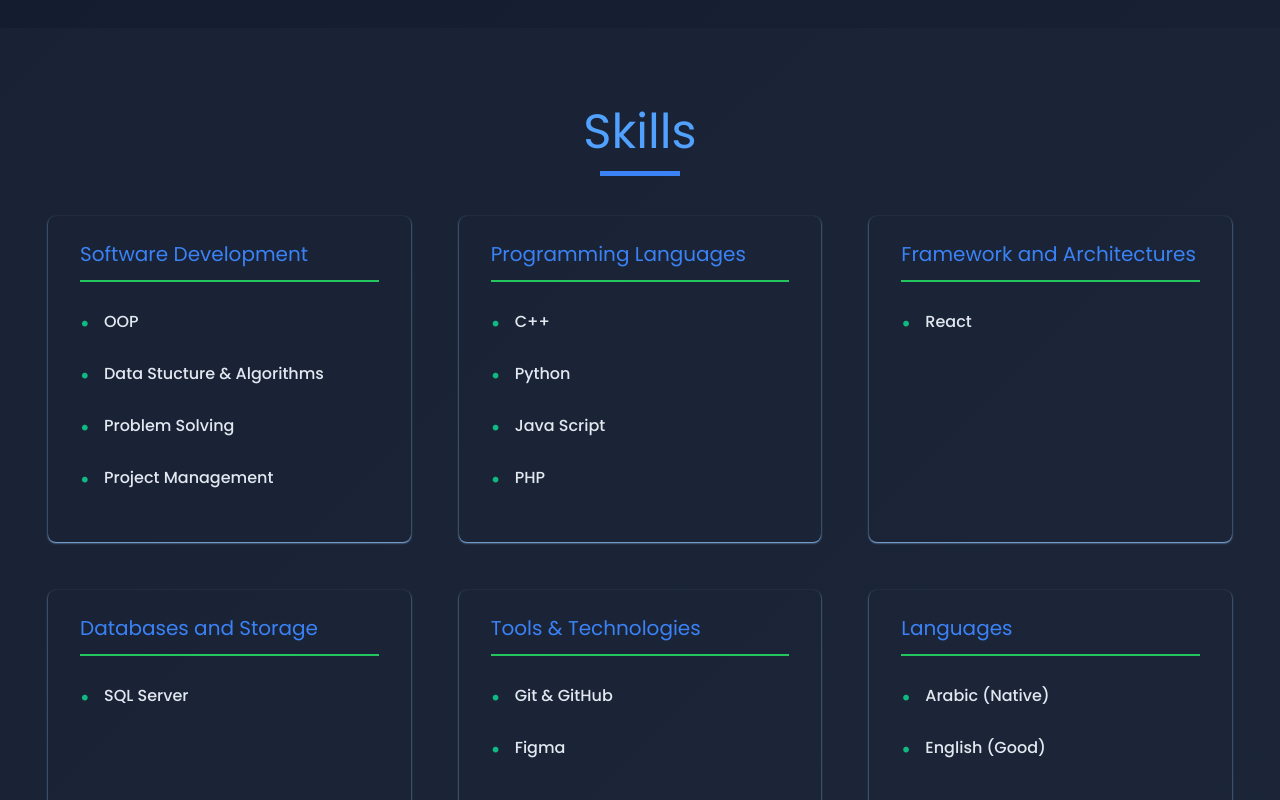
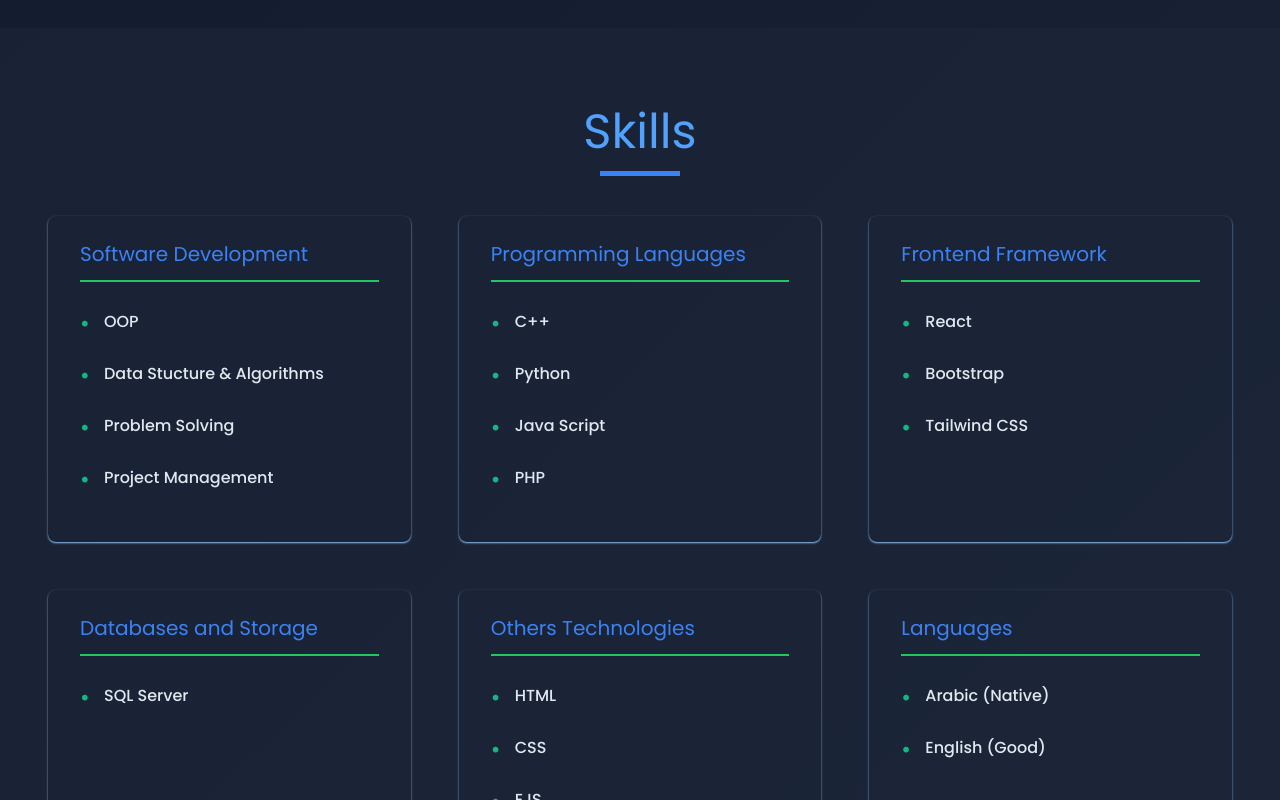
Before and after one commit to Farid-Mohamed-10/farid_mohamed_farid_portfolio, a website: page index.html in a window 1280 px wide. Shown: the part 2000-2800 px from the top of the page. Drawn offline with nearby package versions, Linux system fonts and the light colour scheme.

Commit message:
Some Updates In Skills & Contact Information

```diff
--- a/index.html
+++ b/index.html
@@ -183,9 +183,11 @@
             </ul>
           </div>
           <div class="shadow-blue-300 shadow-sm py-6 px-8 rounded-lg hover:-translate-y-2 duration-300">
-            <p class="border-b-2 border-y-5 border-green-500 pb-3 text-blue-500 text-xl">Framework and Architectures</p>
+            <p class="border-b-2 border-y-5 border-green-500 pb-3 text-blue-500 text-xl">Frontend Framework</p>
             <ul class="my-5 flex flex-col gap-3">
               <li class="list-item">React</li>
+              <li class="list-item">Bootstrap</li>
+              <li class="list-item">Tailwind CSS</li>
             </ul>
           </div>
           <div class="shadow-blue-300 shadow-sm py-6 px-8 rounded-lg hover:-translate-y-2 duration-300">
@@ -195,8 +197,11 @@
             </ul>
           </div>
           <div class="shadow-blue-300 shadow-sm py-6 px-8 rounded-lg hover:-translate-y-2 duration-300">
-            <p class="border-b-2 border-y-5 border-green-500 pb-3 text-blue-500 text-xl">Tools & Technologies</p>
+            <p class="border-b-2 border-y-5 border-green-500 pb-3 text-blue-500 text-xl">Others Technologies</p>
             <ul class="my-5 flex flex-col gap-3">
+              <li class="list-item">HTML</li>
+              <li class="list-item">CSS</li>
+              <li class="list-item">EJS</li>
               <li class="list-item">Git & GitHub</li>
               <li class="list-item">Figma</li>
             </ul>
@@ -270,7 +275,6 @@
               <li class="bg-sky-800 p-4  rounded-lg">Location: Egypt, Read Sea, Hurghada</li>
               <li class="bg-sky-800 p-4  rounded-lg">Date of Birth: January 17, 2005</li>
               <li class="bg-sky-800 p-4  rounded-lg">Nationality: Egyptian</li>
-              <li class="bg-sky-800 p-4  rounded-lg">Marital Status: Single</li>
             </ul>
           </div>
           <div class=" shadow-md shadow-blue-300 p-8 rounded-lg mb-10">
```
